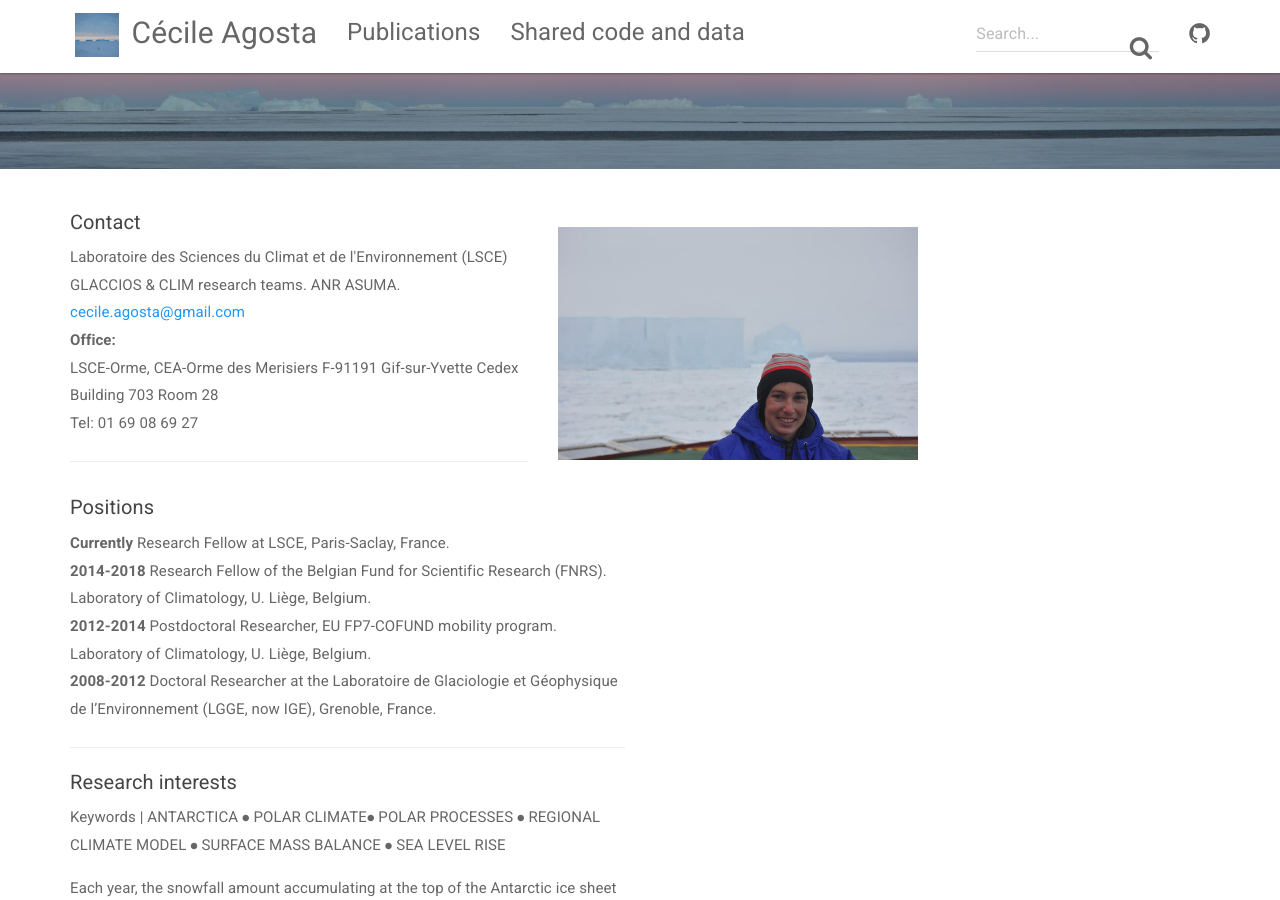
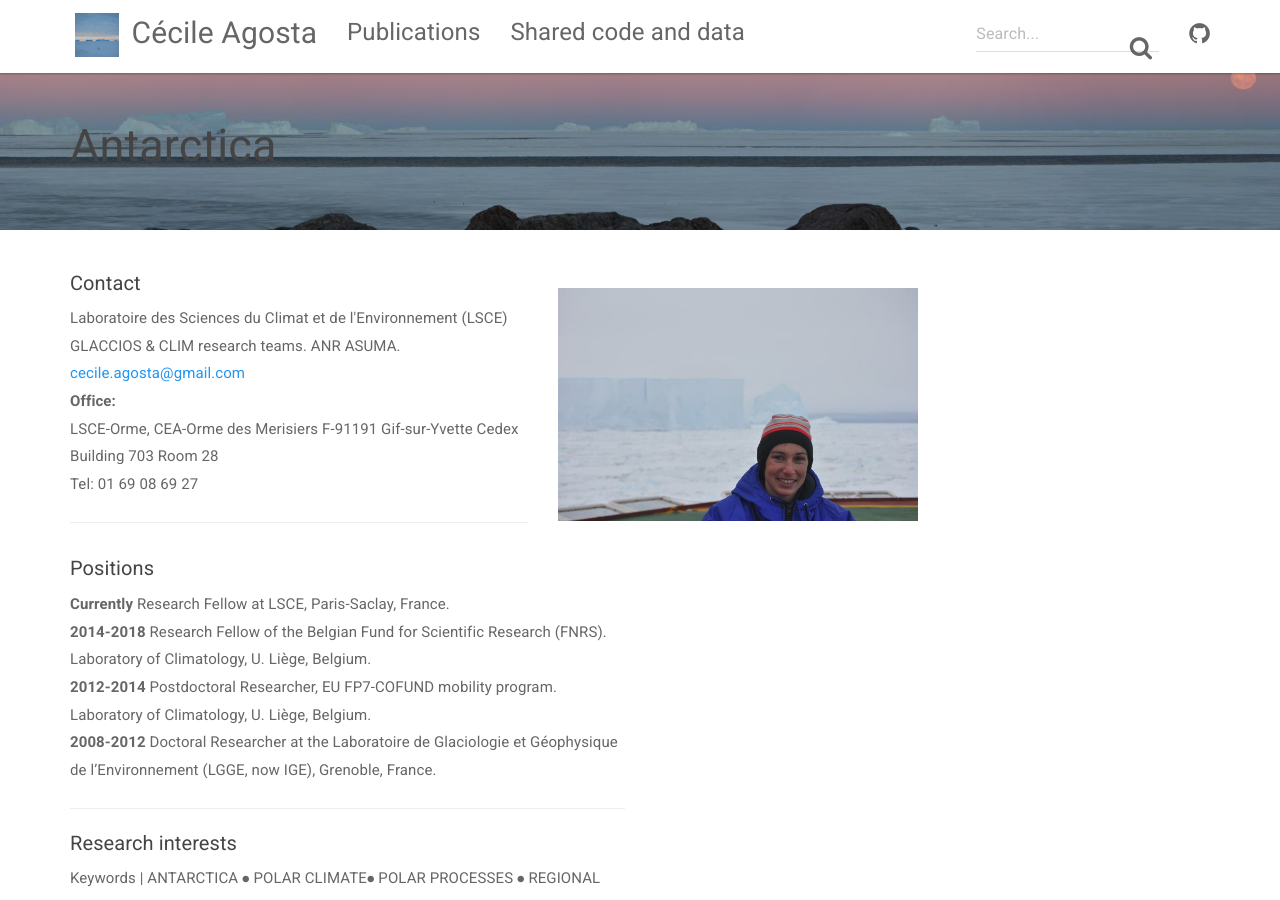
Before and after one commit to cecileagosta/cecileagosta.github.io, a Jekyll site: the page built from index.html, in a window 1280 px wide and 900 px high. Built offline with Jekyll 4.4.1, drawn with Linux system fonts in a browser that asks for light colours; nearby versions of some CDN libraries.

Commit message:
Encore un essai

```diff
--- a/_config.yml
+++ b/_config.yml
@@ -4,8 +4,8 @@ email: cecile.agosta@gmail.com
 description: >
   Cécile Agosta webpage
 
-baseurl: "/welcome" # the subpath of your site, e.g. /blog/
-url: https://cecileagosta.github.io/welcome # the base hostname & protocol for your site
+#baseurl: "/welcome" # the subpath of your site, e.g. /blog/
+url: https://cecileagosta.github.io/ # the base hostname & protocol for your site
 git_address: https://github.com/cecileagosta/cecileagosta.github.io
 # git_edit_address: https://github.com/aksakalli/jekyll-doc-theme/blob/gh-pages
 
--- a/_includes/topnav.html
+++ b/_includes/topnav.html
@@ -13,8 +13,8 @@
         </div>
         <div id="navbar" class="collapse navbar-collapse">
             <ul class="nav navbar-nav">
-                <li {% if page.sectionid=='docs' %} class="active" {% endif %}><a href="{{ "/docs/publications/" | prepend: site.baseurl }}">Publications</a></li>
-                <li {% if page.sectionid=='docs' %} class="active" {% endif %}><a href="{{ "/docs/code-and-data/" | prepend: site.baseurl }}">Shared code and data</a></li>
+                <li {% if page.sectionid=='docs' %} class="active" {% endif %}><a href="{{ "/publications/" | prepend: site.baseurl }}">Publications</a></li>
+                <li {% if page.sectionid=='docs' %} class="active" {% endif %}><a href="{{ "/code-and-data/" | prepend: site.baseurl }}">Shared code and data</a></li>
             </ul>
             <div class="navbar-right">
                 <form class="navbar-form navbar-left">
--- a/index.html
+++ b/index.html
@@ -4,7 +4,7 @@ layout: default
 
 <div class="header-container jumbotron">
     <div class="container">
-        <h3></h3>
+        <h2>Antarctica</h2>
     </div>
 </div>
 
```
Also changed, not shown: _docs/code-and-data.md (+1 -1 lines), _docs/publications.md (+1 -1 lines), _docs/themes.md (+1 -1 lines), 14 other files.
